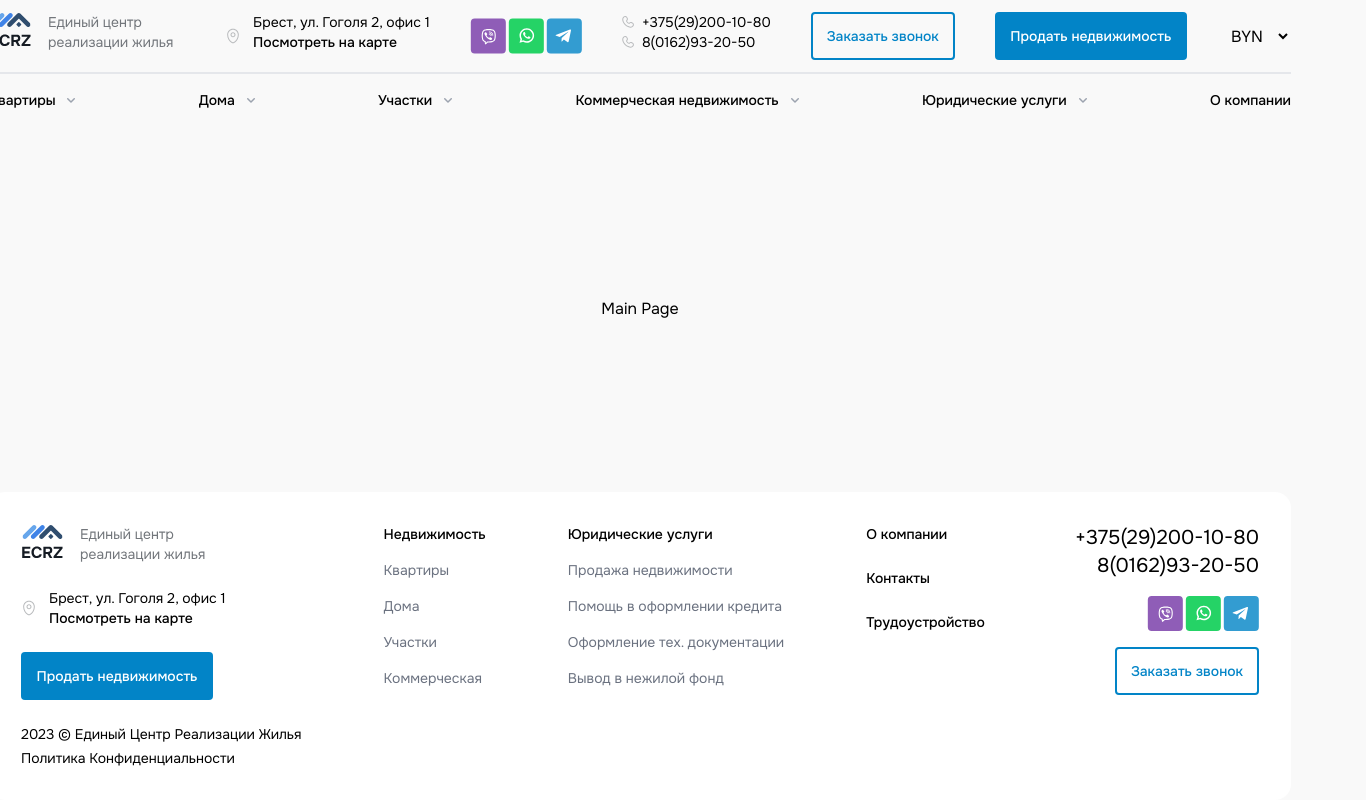
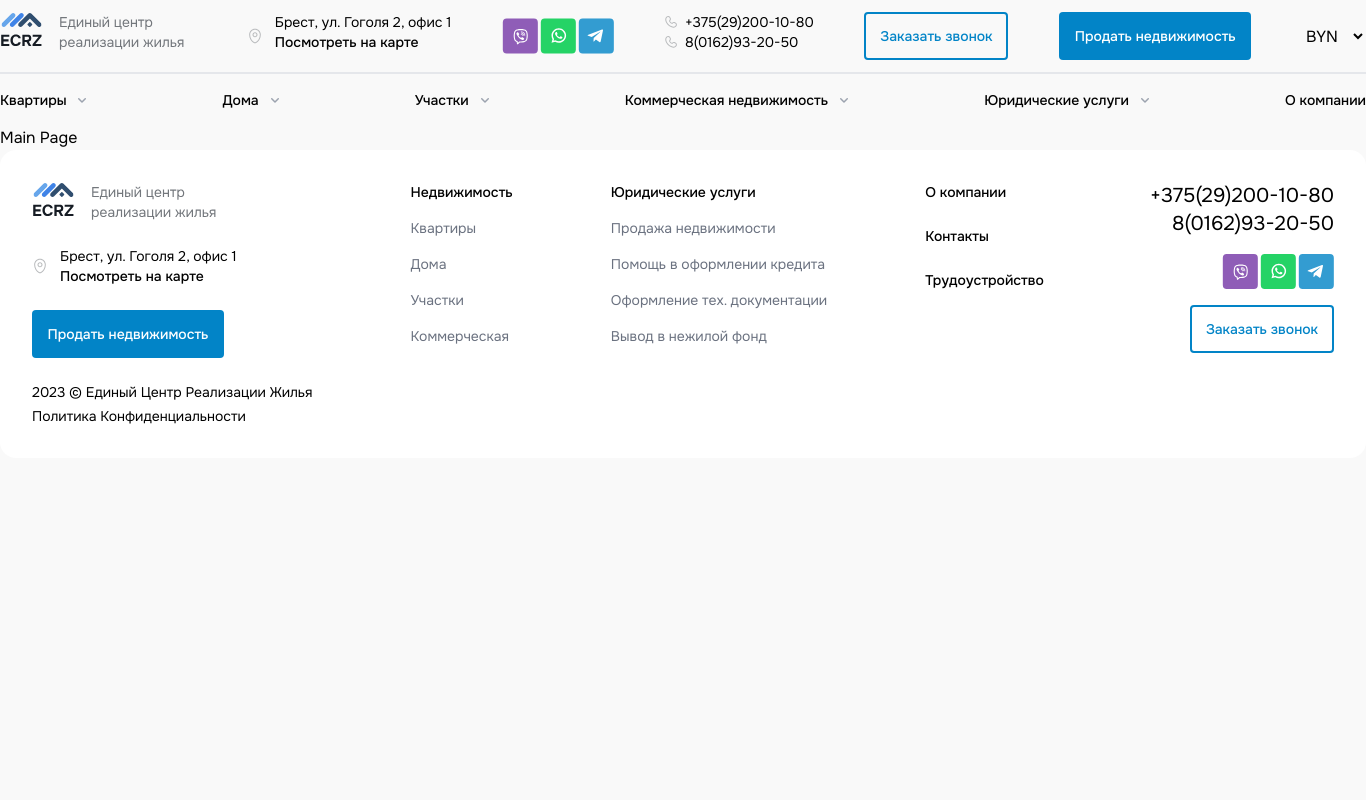
Before and after one commit to postfm/ecrz, a Next.js app: page / in a window 1280 px wide. Shown: the whole page, 1366 px wide, since content can reach past the window. Built offline with nearby package versions, Linux system fonts and the light colour scheme.

Commit message:
fix: Исправит разрешения на разных экранах

```diff
--- a/src/app/layout.tsx
+++ b/src/app/layout.tsx
@@ -21,9 +21,11 @@ export default function RootLayout({
     <html lang='ru'>
       <body className={onest.className}>
         <main className='flex flex-col justify-between items-center h-screen'>
-          <Header />
-          {children}
-          <Footer />
+          <div className='w-[1366px] mx-auto'>
+            <Header />
+            {children}
+            <Footer />
+          </div>
         </main>
       </body>
     </html>
--- a/src/components/footer/footer.tsx
+++ b/src/components/footer/footer.tsx
@@ -8,7 +8,7 @@ import Social from '../social/social';
 
 export default function Footer() {
   return (
-    <div className='flex justify-between align-top p-8 bg-white rounded-2xl min-w-[1302px]'>
+    <div className='flex justify-between align-top p-8 bg-white rounded-2xl w-full'>
       <div className='flex flex-col items-start'>
         <div className='mb-6'>
           <Logo />
--- a/src/components/header/header.tsx
+++ b/src/components/header/header.tsx
@@ -10,7 +10,7 @@ import Social from '../social/social';
 export default function Header() {
   return (
     <div>
-      <header className='min-w-[1302px] flex justify-between pt-3 gap-3 border-b-2 pb-3 align-baseline'>
+      <header className='w-full flex justify-between pt-3 gap-3 border-b-2 pb-3 align-baseline'>
         <Logo />
         <Address />
         <Social />
--- a/tailwind.config.ts
+++ b/tailwind.config.ts
@@ -7,6 +7,22 @@ const config: Config = {
     './src/app/**/*.{js,ts,jsx,tsx,mdx}',
   ],
   theme: {
+    screens: {
+      '2xl': { max: '1535px' },
+      // => @media (max-width: 1535px) { ... }
+
+      xl: { max: '1279px' },
+      // => @media (max-width: 1279px) { ... }
+
+      lg: { max: '1023px' },
+      // => @media (max-width: 1023px) { ... }
+
+      md: { max: '767px' },
+      // => @media (max-width: 767px) { ... }
+
+      sm: { max: '639px' },
+      // => @media (max-width: 639px) { ... }
+    },
     extend: {
       backgroundImage: {
         'gradient-radial': 'radial-gradient(var(--tw-gradient-stops))',
```
